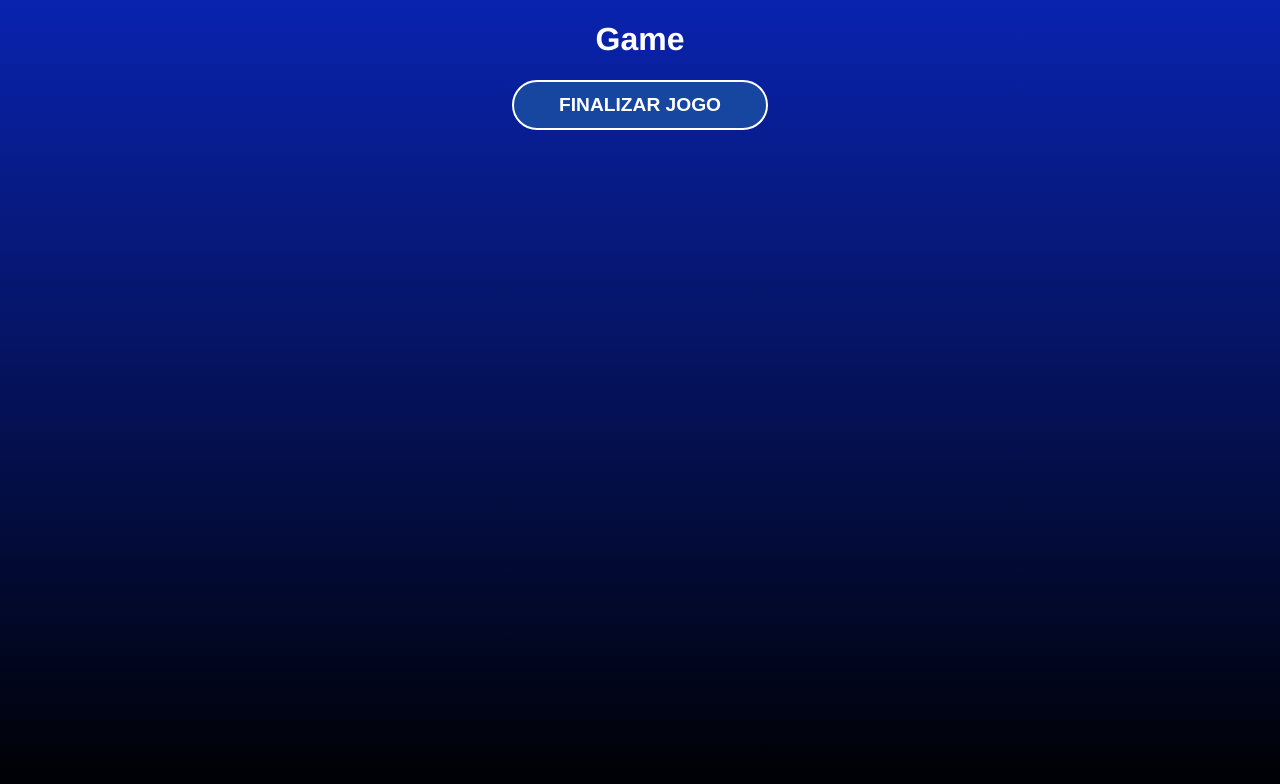
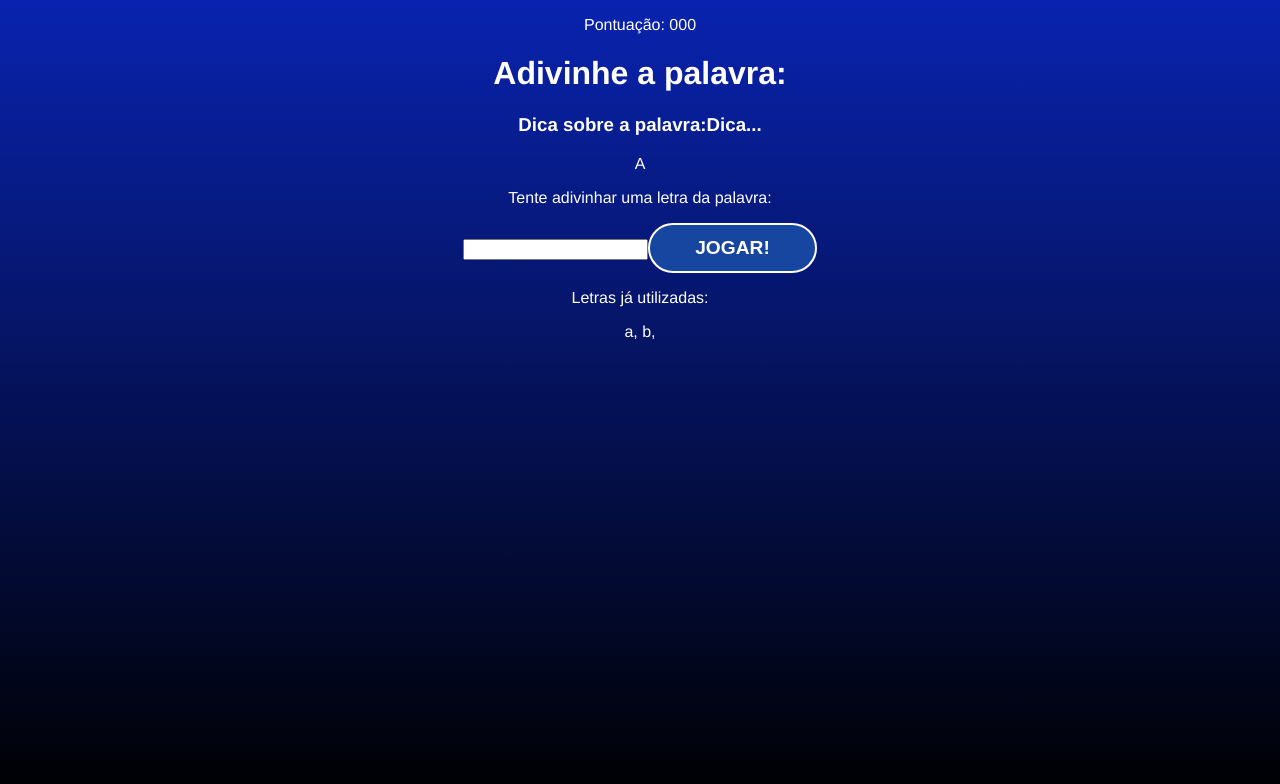
Before and after one commit to rafalebre/Secret_Word_PT, a React (Create React App) app: page / in a window 1280 px wide. Both pictures are taken after a click on the button "COMEÇAR O JOGO". Shown: the top 784 px of the page. Built offline with nearby package versions, Linux system fonts and the light colour scheme.

Commit message:
Aula 76: Estruturando componente do jogo

```diff
--- a/package.json
+++ b/package.json
@@ -34,5 +34,8 @@
       "last 1 firefox version",
       "last 1 safari version"
     ]
+  },
+  "devDependencies": {
+    "@babel/plugin-proposal-private-property-in-object": "^7.21.11"
   }
 }
--- a/src/components/Game.jsx
+++ b/src/components/Game.jsx
@@ -2,9 +2,31 @@ import "./Game.css";
 
 const Game = ({verifyLetter}) => {
   return (
-    <div>
-        <h1>Game</h1>
-        <button onClick={verifyLetter}>Finalizar jogo</button>
+    <div className="game">
+      <p className="points">
+        <span>Pontuação: 000</span>
+      </p>
+      <h1>Adivinhe a palavra:</h1>
+      <h3 className="tip">
+        Dica sobre a palavra:
+        <span>Dica...</span>
+      </h3>
+      <div className="wordContainer">
+        <span className="letter">A</span>
+        <span className="blankSquare"></span>
+      </div>
+      <div className="letterContainer">
+        <p>Tente adivinhar uma letra da palavra:</p>
+        <form>
+          <input type="text" name="letter" maxLength="1" required />
+          <button>Jogar!</button>
+        </form>
+      </div>
+      <div className="wrongLettersContainer">
+        <p>Letras já utilizadas:</p>
+        <span>a, </span>
+        <span>b, </span>
+      </div>
     </div>
   )
 }
```
Also changed, not shown: 1 other file (tests, documents, lock files or other folders).
